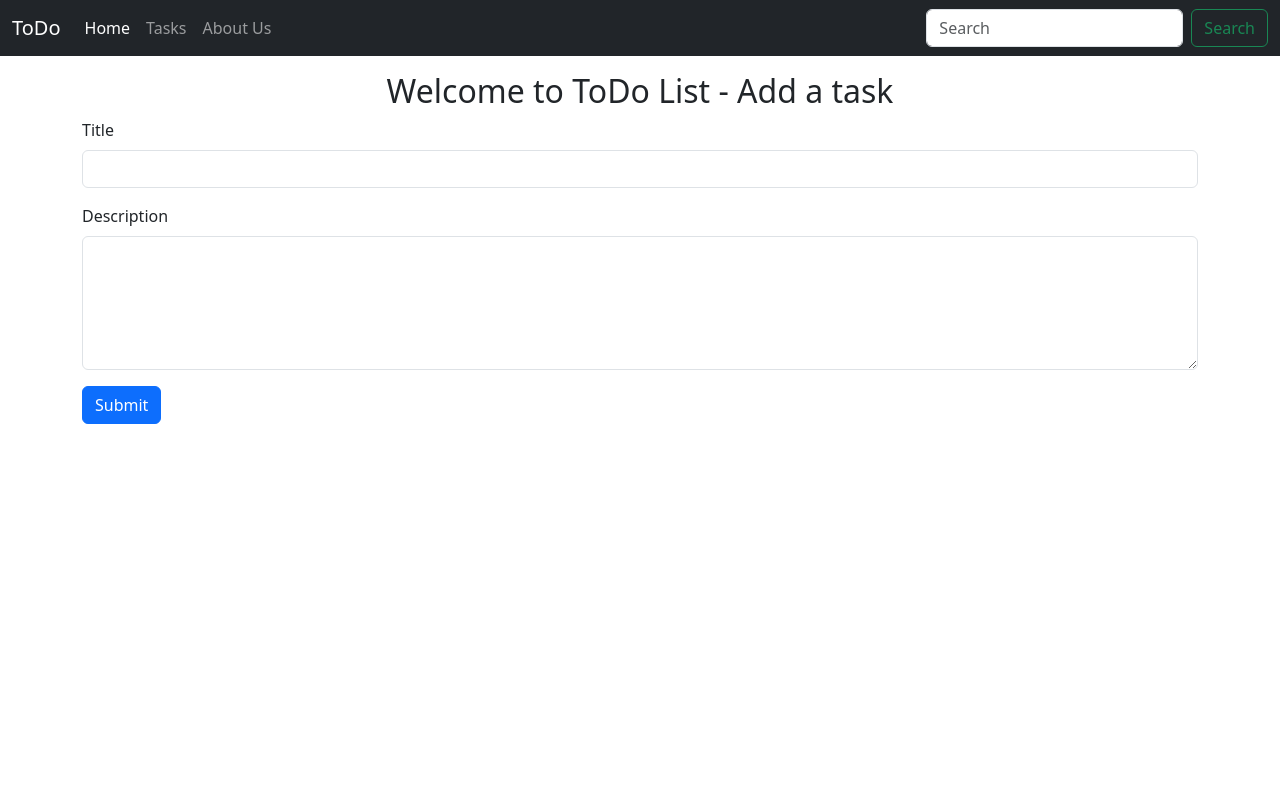
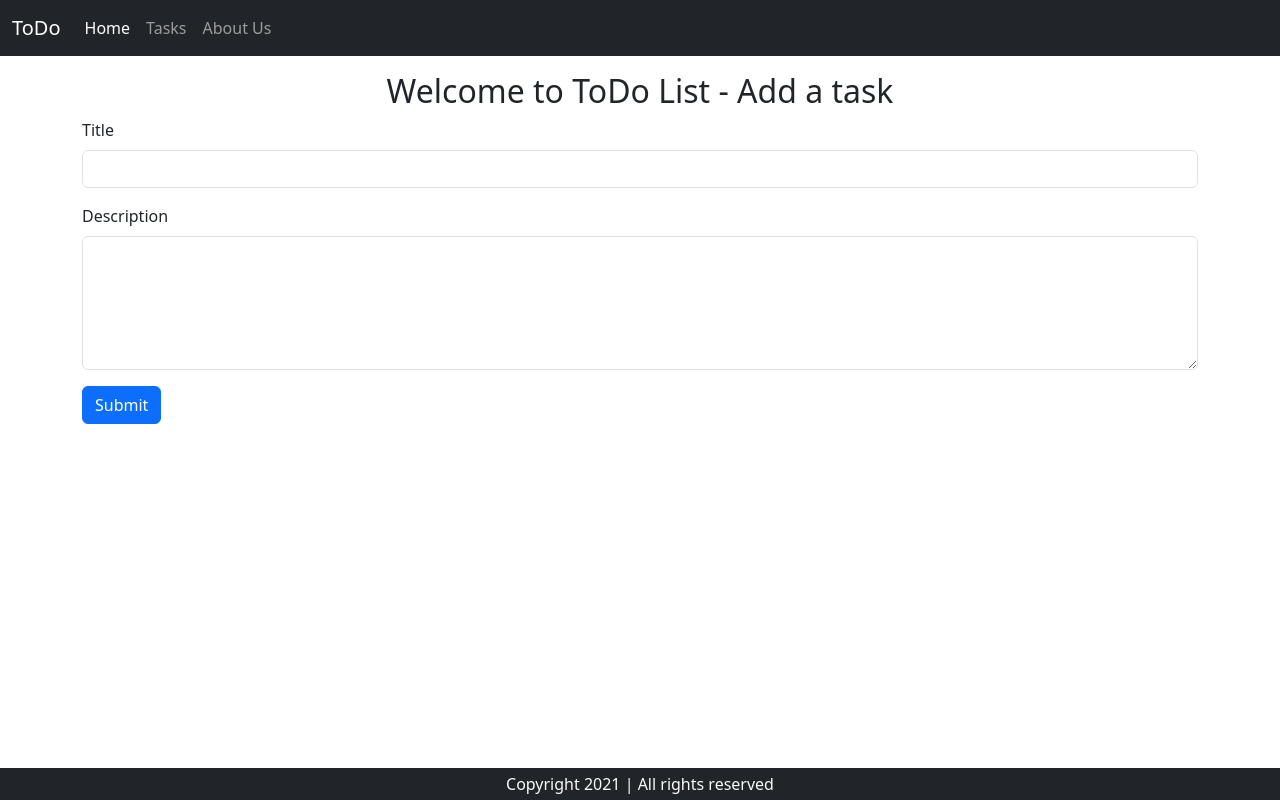
Before and after one commit to Taraansh/todoList, a Django app: page / in a window 1280 px wide. Run offline with Django 4.2, Linux system fonts and the light colour scheme.

Commit message:
Added footer

```diff
--- a/templates/index.html
+++ b/templates/index.html
@@ -26,10 +26,6 @@
                 <a class="nav-link" href="#">About Us</a>
               </li>
             </ul>
-            <form class="d-flex" role="search">
-              <input class="form-control me-2" type="search" placeholder="Search" aria-label="Search">
-              <button class="btn btn-outline-success" type="submit">Search</button>
-            </form>
           </div>
         </div>
       </nav>
@@ -57,6 +53,12 @@
         </form>
         </div>
 
+        <footer>
+          <p class="text-center bg-dark text-light fixed-bottom my-0 py-1">
+          Copyright 2021 | All rights reserved
+        </p>
+        </footer>
+
     <script src="https://cdn.jsdelivr.net/npm/bootstrap@5.3.0-alpha1/dist/js/bootstrap.bundle.min.js" integrity="sha384-w76AqPfDkMBDXo30jS1Sgez6pr3x5MlQ1ZAGC+nuZB+EYdgRZgiwxhTBTkF7CXvN" crossorigin="anonymous"></script>
   </body>
 </html>
--- a/templates/tasks.html
+++ b/templates/tasks.html
@@ -57,6 +57,12 @@
           </table>
         </div>
 
+        <footer>
+          <p class="text-center bg-dark text-light fixed-bottom my-0 py-1">
+          Copyright 2021 | All rights reserved
+        </p>
+        </footer>
+
     <script src="https://cdn.jsdelivr.net/npm/bootstrap@5.3.0-alpha1/dist/js/bootstrap.bundle.min.js" integrity="sha384-w76AqPfDkMBDXo30jS1Sgez6pr3x5MlQ1ZAGC+nuZB+EYdgRZgiwxhTBTkF7CXvN" crossorigin="anonymous"></script>
   </body>
 </html>
```
